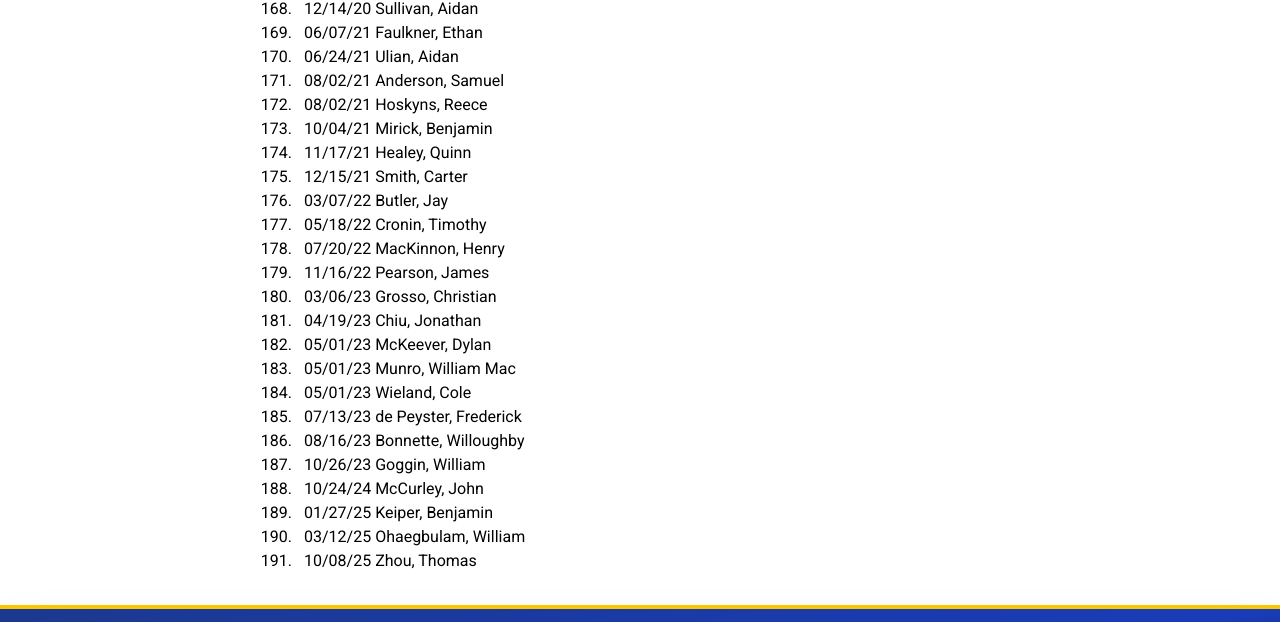
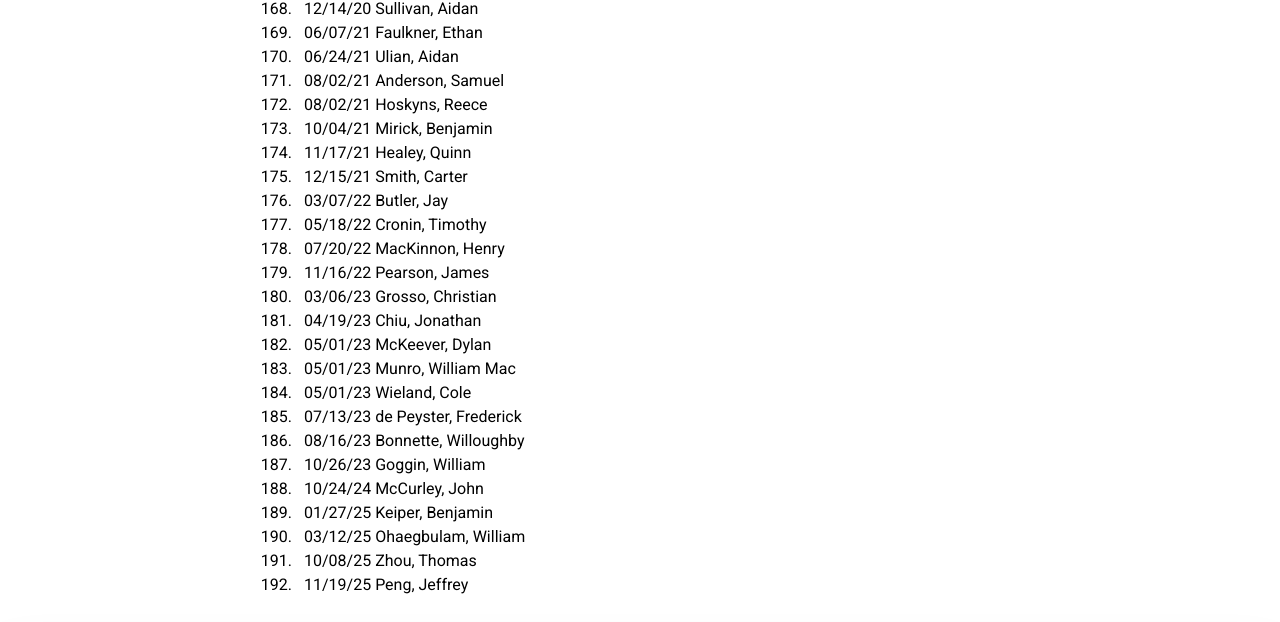
Before and after one commit to B00M3000/Troop-185, a Svelte app: page /resources/eagle-nest in a window 1280 px wide. Shown: the part 4844-5466 px from the top of the page. Built offline with nearby package versions, Linux system fonts and the light colour scheme; some packages are replaced by stand-ins of ours.

Commit message:
New Eagle Jeffrey Peng

```diff
--- a/src/routes/(public)/resources/eagle-nest/+page.svelte
+++ b/src/routes/(public)/resources/eagle-nest/+page.svelte
@@ -212,6 +212,7 @@
       <li class="pl-2">01/27/25 Keiper, Benjamin</li>
       <li class="pl-2">03/12/25 Ohaegbulam, William</li>
       <li class="pl-2">10/08/25 Zhou, Thomas</li>
+      <li class="pl-2">11/19/25 Peng, Jeffrey</li>
     </ol>
   </div>
 </div>
```
